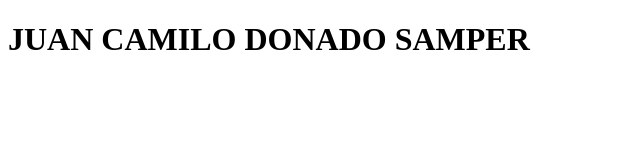
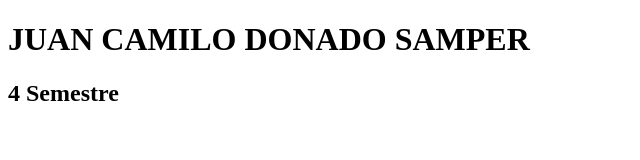
Before and after one commit to Juan19Q/Taller-, a plain HTML site: page index.html in a window 1280 px wide. Shown: the whole page, without its empty margins (0-640 px from the left). Drawn offline with Linux system fonts and the light colour scheme.

Commit message:
tercer commit

```diff
--- a/index.html
+++ b/index.html
@@ -8,6 +8,8 @@
 <body>
     <h1>JUAN CAMILO DONADO SAMPER</h1>
 
+    <H2>4 Semestre</H2>
+
 
 
 </body>
```
